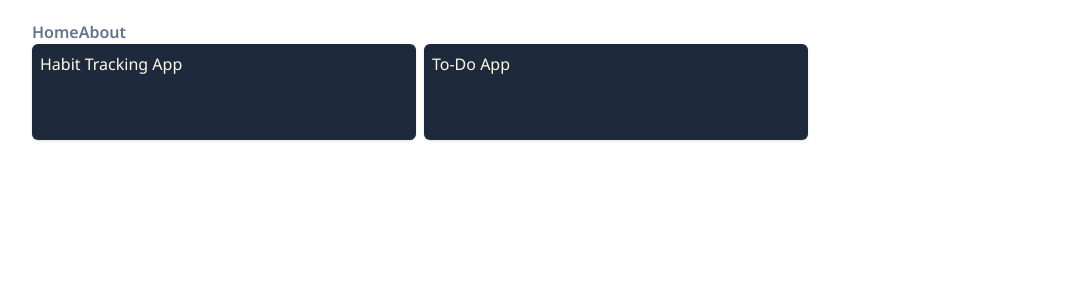
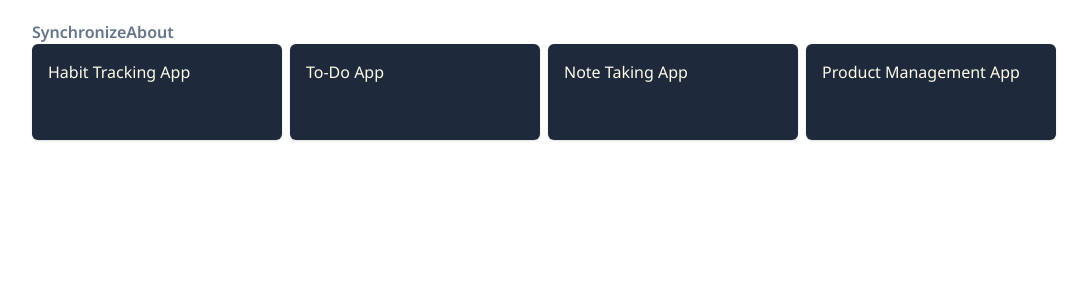
Before and after one commit to abdulsalamcodes/Synchronize, a Vue app: page / in a window 1280 px wide. Shown: the top 300 px of the page, without its empty margins (96-1183 px from the left). Built offline with nearby package versions, Linux system fonts and the light colour scheme.

Commit message:
fix: choose name, add more stuff

```diff
--- a/src/App.vue
+++ b/src/App.vue
@@ -3,7 +3,7 @@
     <header>
       <div class="wrapper">
         <nav class="flex mb-4 gap-5 justify-between">
-          <RouterLink to="/" class="btn btn-green">Home</RouterLink>
+          <RouterLink to="/" class="btn btn-green">Synchronize</RouterLink>
           <RouterLink to="/about" class="btn btn-green">About</RouterLink>
         </nav>
       </div>
--- a/src/views/AboutView.vue
+++ b/src/views/AboutView.vue
@@ -1,5 +1,21 @@
 <template>
   <div class="about">
-    <h1>This is an about page</h1>
+    <h1>Synchronize Your Productivity with [Synchronize]!</h1>
+    <p>
+      Say goodbye to the hassle of juggling multiple productivity apps. With
+      [Synchronize], you now have everything you need to boost your productivity
+      in one place.
+    </p>
+    <p>
+      Enjoy a seamless experience with our collection of hand-picked
+      productivity apps, including a to-do list manager, habit tracking app,
+      note taking app, and project management tool. Whether you need to manage
+      your tasks, track your habits, take notes, or collaborate with your team,
+      [Synchronize] has you covered. Our user-friendly interface makes it easy
+      to switch between apps and stay on top of your workflow. Plus, with
+      real-time updates and automatic syncing across all your devices, you can
+      be productive anywhere, anytime. Start streamlining your workflow and
+      reach your productivity goals with [Synchronize]. Try it for free today!
+    </p>
   </div>
 </template>
--- a/src/views/HomeView.vue
+++ b/src/views/HomeView.vue
@@ -5,16 +5,20 @@
     <div class="boxWrapper">
       <RouterLink to="habit-tracker" class="box">Habit Tracking App</RouterLink>
       <router-link to="/to-do" class="box">To-Do App</router-link>
+      <RouterLink to="habit-tracker" class="box">Note Taking App</RouterLink>
+      <RouterLink to="habit-tracker" class="box"
+        >Product Management App</RouterLink
+      >
     </div>
   </main>
 </template>
 
 <style scoped>
 .boxWrapper {
-  @apply flex gap-2 w-full;
+  @apply flex gap-2 w-full flex-wrap;
 }
 .box {
-  @apply rounded-md bg-slate-800 p-2
+  @apply rounded-md bg-slate-800 p-4
    shadow text-yellow-50 h-24 w-full max-w-sm flex-1;
 }
 </style>
```
